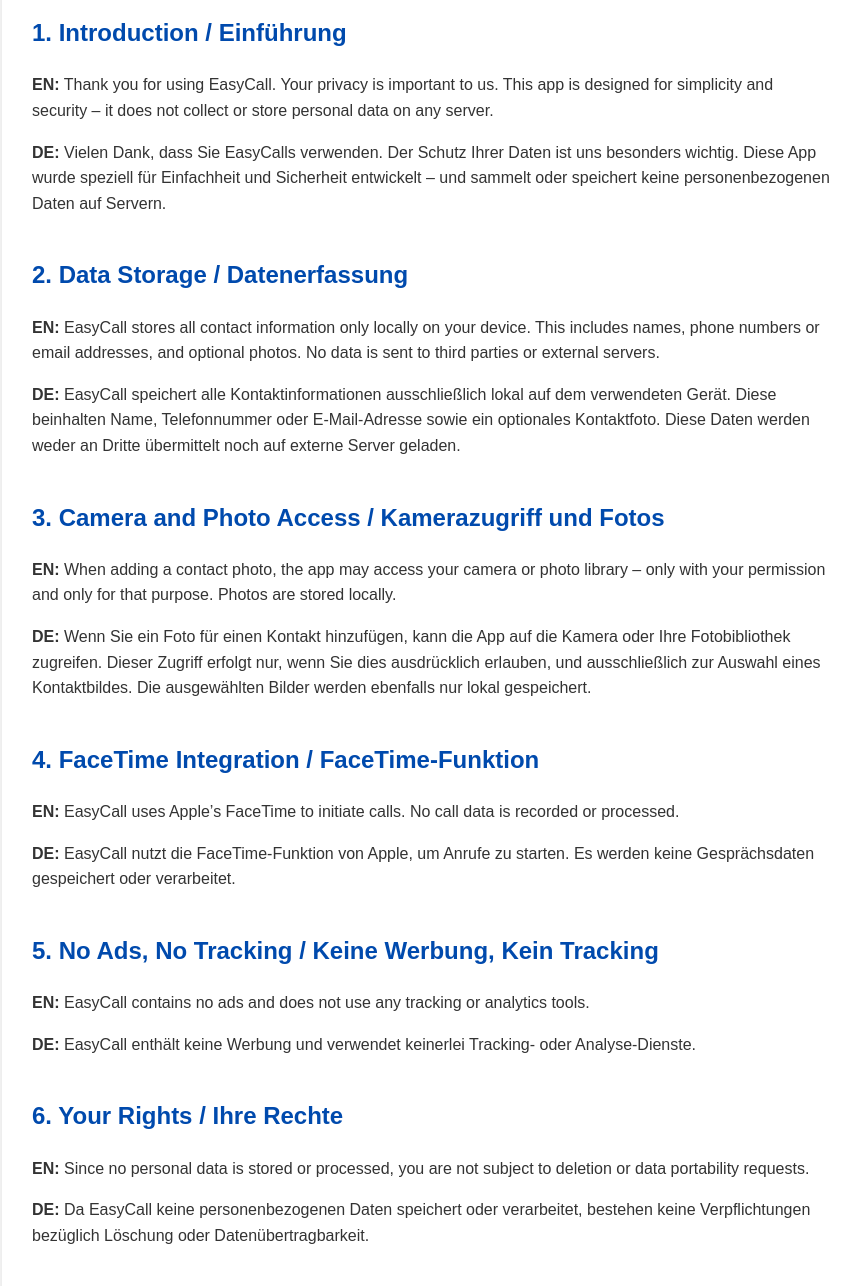
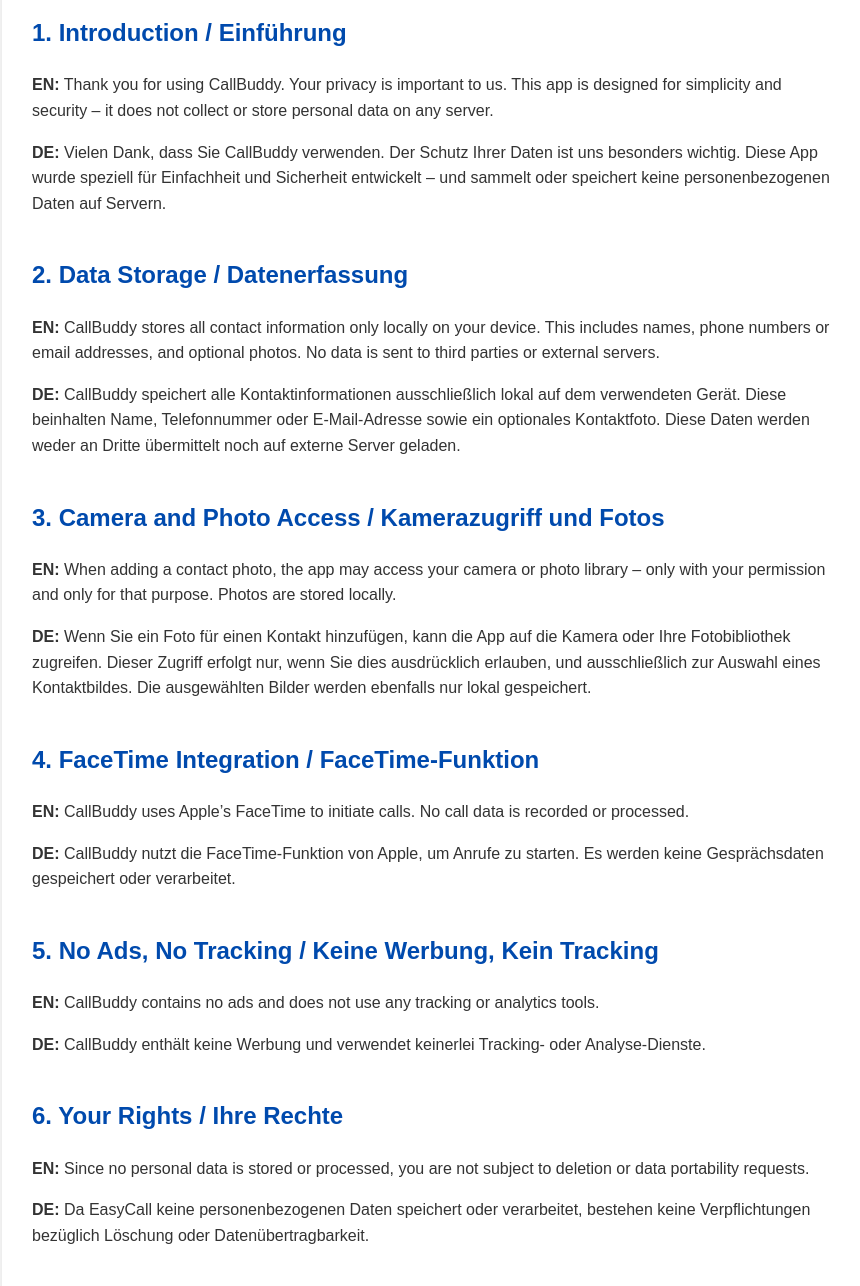
Before and after one commit to EasyCallsApp/Privacy, a plain HTML site: page index.html in a window 1280 px wide. Shown: the part 138-1424 px from the top of the page, without its empty margins (208-1068 px from the left). Drawn offline with Linux system fonts and the light colour scheme.

Commit message:
Update index.html

```diff
--- a/index.html
+++ b/index.html
@@ -3,7 +3,7 @@
 <html lang="de">
 <head>
     <meta charset="UTF-8">
-    <title>Privacy Policy – EasyCall</title>
+    <title>Privacy Policy – CallBuddy</title>
     <style>
         body { font-family: Arial, sans-serif; background: #f9f9f9; padding: 20px; line-height: 1.6; color: #333; }
         h1, h2 { color: #004aad; }
@@ -13,18 +13,18 @@
 </head>
 <body>
 <div class="container">
-    <h1>Privacy Policy / Datenschutzerklärung – EasyCall</h1>
+    <h1>Privacy Policy / Datenschutzerklärung – CallBuddy</h1>
 
     <div class="section">
         <h2>1. Introduction / Einführung</h2>
-        <p><strong>EN:</strong> Thank you for using EasyCall. Your privacy is important to us. This app is designed for simplicity and security – it does not collect or store personal data on any server.</p>
-        <p><strong>DE:</strong> Vielen Dank, dass Sie EasyCalls verwenden. Der Schutz Ihrer Daten ist uns besonders wichtig. Diese App wurde speziell für Einfachheit und Sicherheit entwickelt – und sammelt oder speichert keine personenbezogenen Daten auf Servern.</p>
+        <p><strong>EN:</strong> Thank you for using CallBuddy. Your privacy is important to us. This app is designed for simplicity and security – it does not collect or store personal data on any server.</p>
+        <p><strong>DE:</strong> Vielen Dank, dass Sie CallBuddy verwenden. Der Schutz Ihrer Daten ist uns besonders wichtig. Diese App wurde speziell für Einfachheit und Sicherheit entwickelt – und sammelt oder speichert keine personenbezogenen Daten auf Servern.</p>
     </div>
 
     <div class="section">
         <h2>2. Data Storage / Datenerfassung</h2>
-        <p><strong>EN:</strong> EasyCall stores all contact information only locally on your device. This includes names, phone numbers or email addresses, and optional photos. No data is sent to third parties or external servers.</p>
-        <p><strong>DE:</strong> EasyCall speichert alle Kontaktinformationen ausschließlich lokal auf dem verwendeten Gerät. Diese beinhalten Name, Telefonnummer oder E-Mail-Adresse sowie ein optionales Kontaktfoto. Diese Daten werden weder an Dritte übermittelt noch auf externe Server geladen.</p>
+        <p><strong>EN:</strong> CallBuddy stores all contact information only locally on your device. This includes names, phone numbers or email addresses, and optional photos. No data is sent to third parties or external servers.</p>
+        <p><strong>DE:</strong> CallBuddy speichert alle Kontaktinformationen ausschließlich lokal auf dem verwendeten Gerät. Diese beinhalten Name, Telefonnummer oder E-Mail-Adresse sowie ein optionales Kontaktfoto. Diese Daten werden weder an Dritte übermittelt noch auf externe Server geladen.</p>
     </div>
 
     <div class="section">
@@ -35,14 +35,14 @@
 
     <div class="section">
         <h2>4. FaceTime Integration / FaceTime-Funktion</h2>
-        <p><strong>EN:</strong> EasyCall uses Apple’s FaceTime to initiate calls. No call data is recorded or processed.</p>
-        <p><strong>DE:</strong> EasyCall nutzt die FaceTime-Funktion von Apple, um Anrufe zu starten. Es werden keine Gesprächsdaten gespeichert oder verarbeitet.</p>
+        <p><strong>EN:</strong> CallBuddy uses Apple’s FaceTime to initiate calls. No call data is recorded or processed.</p>
+        <p><strong>DE:</strong> CallBuddy nutzt die FaceTime-Funktion von Apple, um Anrufe zu starten. Es werden keine Gesprächsdaten gespeichert oder verarbeitet.</p>
     </div>
 
     <div class="section">
         <h2>5. No Ads, No Tracking / Keine Werbung, Kein Tracking</h2>
-        <p><strong>EN:</strong> EasyCall contains no ads and does not use any tracking or analytics tools.</p>
-        <p><strong>DE:</strong> EasyCall enthält keine Werbung und verwendet keinerlei Tracking- oder Analyse-Dienste.</p>
+        <p><strong>EN:</strong> CallBuddy contains no ads and does not use any tracking or analytics tools.</p>
+        <p><strong>DE:</strong> CallBuddy enthält keine Werbung und verwendet keinerlei Tracking- oder Analyse-Dienste.</p>
     </div>
 
     <div class="section">
@@ -54,7 +54,7 @@
     <div class="section">
         <h2>7. Contact / Kontakt</h2>
         <p><strong>EN:</strong> If you have any questions about this privacy policy, contact us at: <a href="mailto:easycallssuppoert@gmail.com">easycallssuppoert@gmail.com</a></p>
-        <p><strong>DE:</strong> Bei Fragen zur Datenschutzerklärung erreichen Sie uns unter: <a href="mailto:easycallssuppoert@gmail.com">easycallssuppoert@gmail.com</a></p>
+        <p><strong>DE:</strong> Bei Fragen zur Datenschutzerklärung erreichen Sie uns unter: <a href="mailto:CallBuddyApp@gmail.com">CallBuddyApp@gmail.com</a></p>
     </div>
 </div>
 </body>
```
